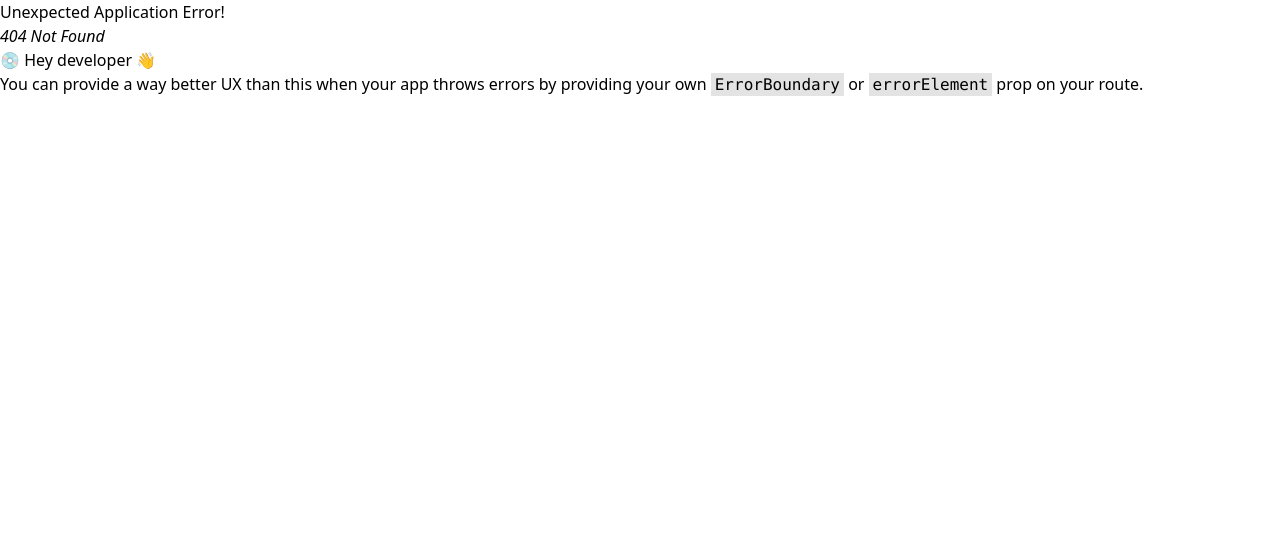
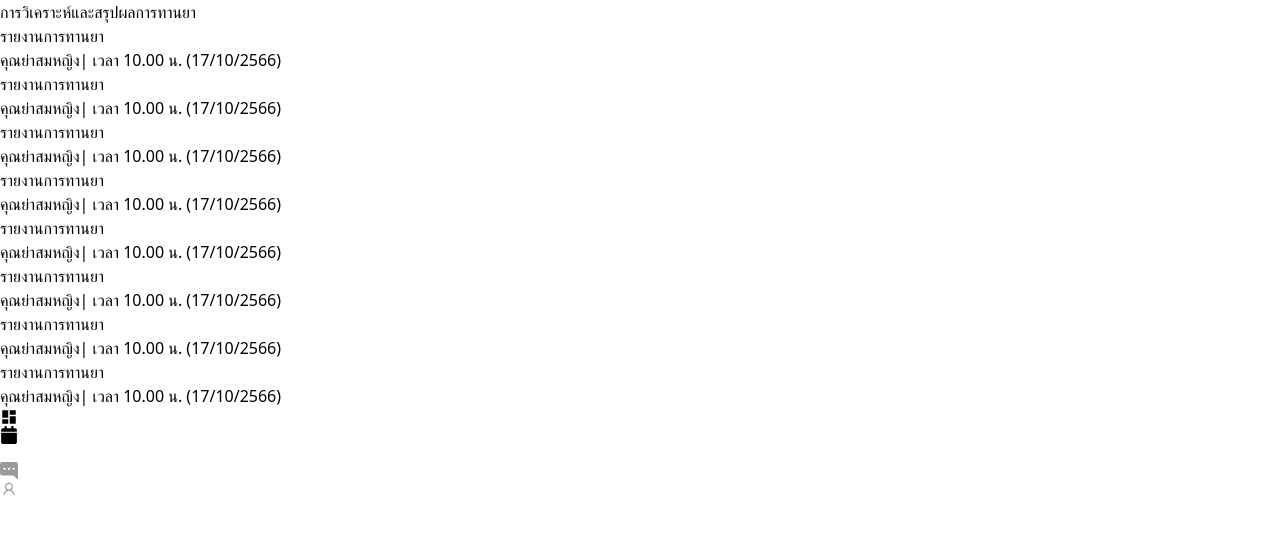
Before and after one commit to Temda/bu-hackathon-SmartMed-Mobile, a React (Vite) app: page /summaryReport in a window 1280 px wide. Before the commit this address had no page. Shown: the top 534 px of the page. Built offline with nearby package versions, Linux system fonts and the light colour scheme.

Commit message:
update report

```diff
--- a/src/component/menu/MenuFooter.jsx
+++ b/src/component/menu/MenuFooter.jsx
@@ -32,10 +32,12 @@ function Menu() {
                     </div>
                 </NavLink>
 
+                <NavLink type="button" to="/summaryReport">
+                    <div className="focus:outline-none text-gray-500 hover:text-sky-500 hover:bg-sky-500 hover:bg-opacity-25 p-4 rounded-3xl">
+                        <BsChatRightDotsFill  size={18} color="#9B9B9B"  />
+                    </div>
+                </NavLink>
 
-                <div className="focus:outline-none text-gray-500 hover:text-sky-500 hover:bg-sky-500 hover:bg-opacity-25 p-4 rounded-3xl">
-                    <BsChatRightDotsFill  size={18} color="#9B9B9B"  />
-                </div>
 
                 <div className="focus:outline-none text-gray-500 hover:text-sky-500 hover:bg-sky-500 hover:bg-opacity-25 p-4 rounded-3xl">
                     <LiaUserSolid size={18} color="#9B9B9B"  />
--- /dev/null
+++ b/src/page/report/SummaryReport.jsx
@@ -0,0 +1,48 @@
+import React, { useState } from 'react';
+import Menu from '../../component/menu/MenuFooter';
+function SummaryReport() {
+    const [record, setRecord] = useState([
+        {title: "รายงานการทานยา", discription: "คุณย่าสมหญิง| เวลา 10.00 น. (17/10/2566)"},
+        {title: "รายงานการทานยา", discription: "คุณย่าสมหญิง| เวลา 10.00 น. (17/10/2566)"},
+        {title: "รายงานการทานยา", discription: "คุณย่าสมหญิง| เวลา 10.00 น. (17/10/2566)"},
+        {title: "รายงานการทานยา", discription: "คุณย่าสมหญิง| เวลา 10.00 น. (17/10/2566)"},
+        {title: "รายงานการทานยา", discription: "คุณย่าสมหญิง| เวลา 10.00 น. (17/10/2566)"},
+        {title: "รายงานการทานยา", discription: "คุณย่าสมหญิง| เวลา 10.00 น. (17/10/2566)"},
+        {title: "รายงานการทานยา", discription: "คุณย่าสมหญิง| เวลา 10.00 น. (17/10/2566)"},
+        {title: "รายงานการทานยา", discription: "คุณย่าสมหญิง| เวลา 10.00 น. (17/10/2566)"},
+    ])
+
+    return (
+
+    <div className="bg-sky-500 flex mx-auto overflow-y-auto h-[800px]">
+        <div className="container min-h-screen">
+
+            <div className="mx-auto max-w-4xl p-4">
+                <div className="flex flex-row justify-around items-center">
+                    <div className="text-white">
+                    การวิเคราะห์และสรุปผลการทานยา
+                    </div>
+                </div>
+            </div>
+
+            <div className="mx-auto flex justify-center items-center p-2">
+                <div className="flex mx-auto  w-full justify-start items-start p-2">
+                    <div className="flex flex-col w-full">
+                        {record.map((item, i) => (
+                            <div key={i} className="bg-white border border-white text-black text-sm rounded-lg mb-2 p-3">
+                                <div className="block font-bold text-blue-900">{item.title}</div>
+                                <div className="block font-normal text-gray-500">{item.discription}</div>
+                            </div>
+                        ))}
+                    </div>
+                </div>
+            </div>
+
+        </div>
+        <Menu />
+    </div>
+
+    )
+}
+
+export default SummaryReport;
--- a/src/page/smartcapsule/Capsule.jsx
+++ b/src/page/smartcapsule/Capsule.jsx
@@ -38,9 +38,11 @@ const Capsule = () => {
                     <div className="mx-auto p-4">
                         <div className="flex flex-wrap justify-center items-center gap-8">
                             {capsule.map((item, i) => (
+                            <NavLink to="/createCapsule">
                                 <div key={i} className="bg-white rounded-lg flex items-center justify-center h-16 w-28 border-t border-r border-x border-y border-sky-500 hover:bg-sky-600 text-sky-500 hover:text-white">
                                     <p class="font-bold text-4xl">{item.name}</p>
                                 </div>
+                            </NavLink>
                             ))}
                         </div>
                     </div>
--- /dev/null
+++ b/src/page/smartcapsule/CreateCapsule.jsx
@@ -0,0 +1,43 @@
+import React, { useState } from 'react';
+
+import { HiArrowLeft } from "react-icons/hi";
+import { FaCamera } from "react-icons/fa";
+
+import { NavLink } from "react-router-dom";
+
+import Menu from '../../component/menu/MenuFooter';
+
+function CreateCapsule() {
+
+    return (
+        <>
+        <div className="bg-white">
+                <div className="container min-h-screen">
+                    <div class="flex text-center justify-between items-center py-4 p-4 gap-2">
+                        <div className="bg-sky-500 rounded-xl p-3">
+                            <NavLink to="/capsule">
+                                <HiArrowLeft className="w-auto font-bold text-white" size={18} />
+                            </NavLink>
+                        </div>
+                        <div className="">
+                            <p className="text-black text-center font-bold text-xl">การตั้งค่า Smart Capsule</p>
+                        </div>
+                        <div className="">
+                            <FaCamera className="w-auto text-sky-500" size={28} />
+                        </div>
+                    </div>
+
+                    <div className="mx-auto p-2">
+                        <div className="flex flex-wrap justify-center items-center gap-8">
+
+                        </div>
+                    </div>
+                </div>
+                <Menu />
+            </div>
+        </>
+    )
+
+}
+
+export default CreateCapsule;
```
Also changed, not shown: src/Route.jsx (+8 -0 lines), public/homepage.png (deleted).
